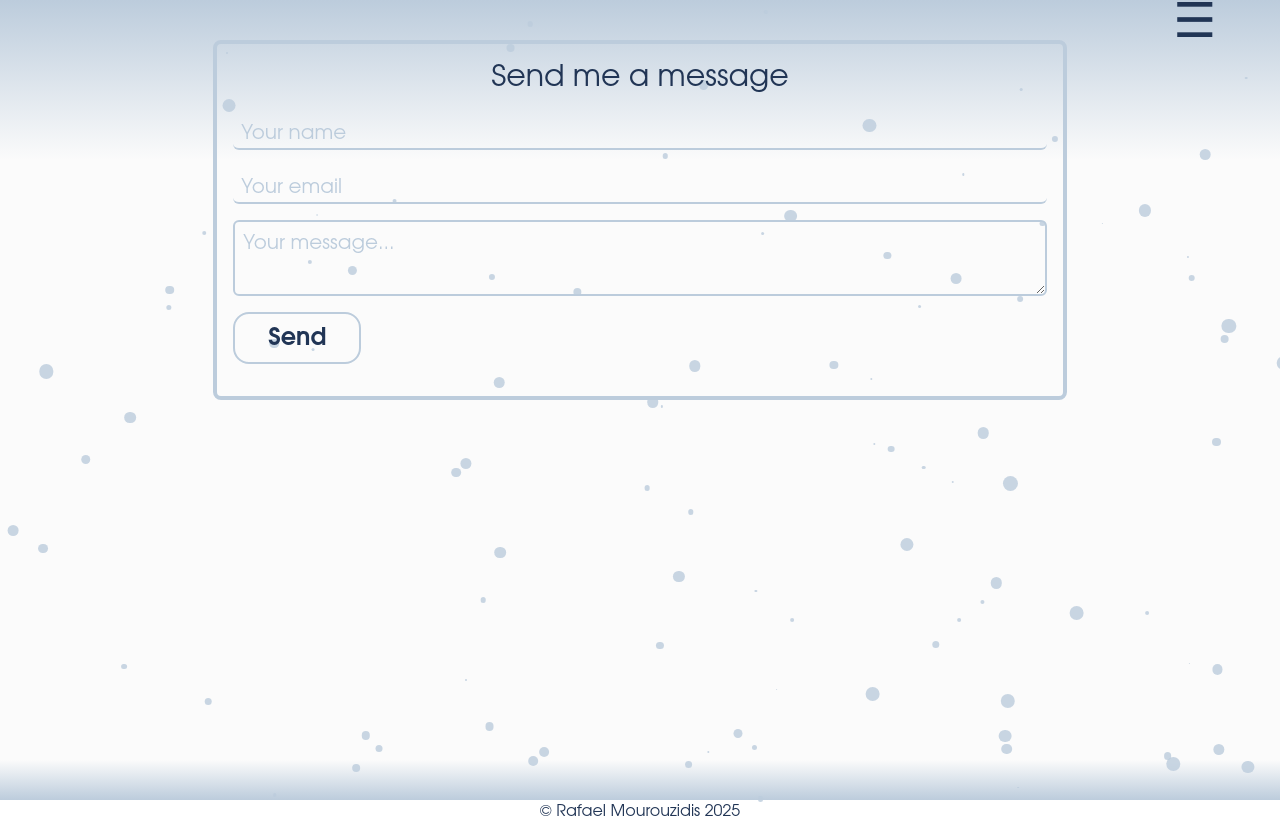
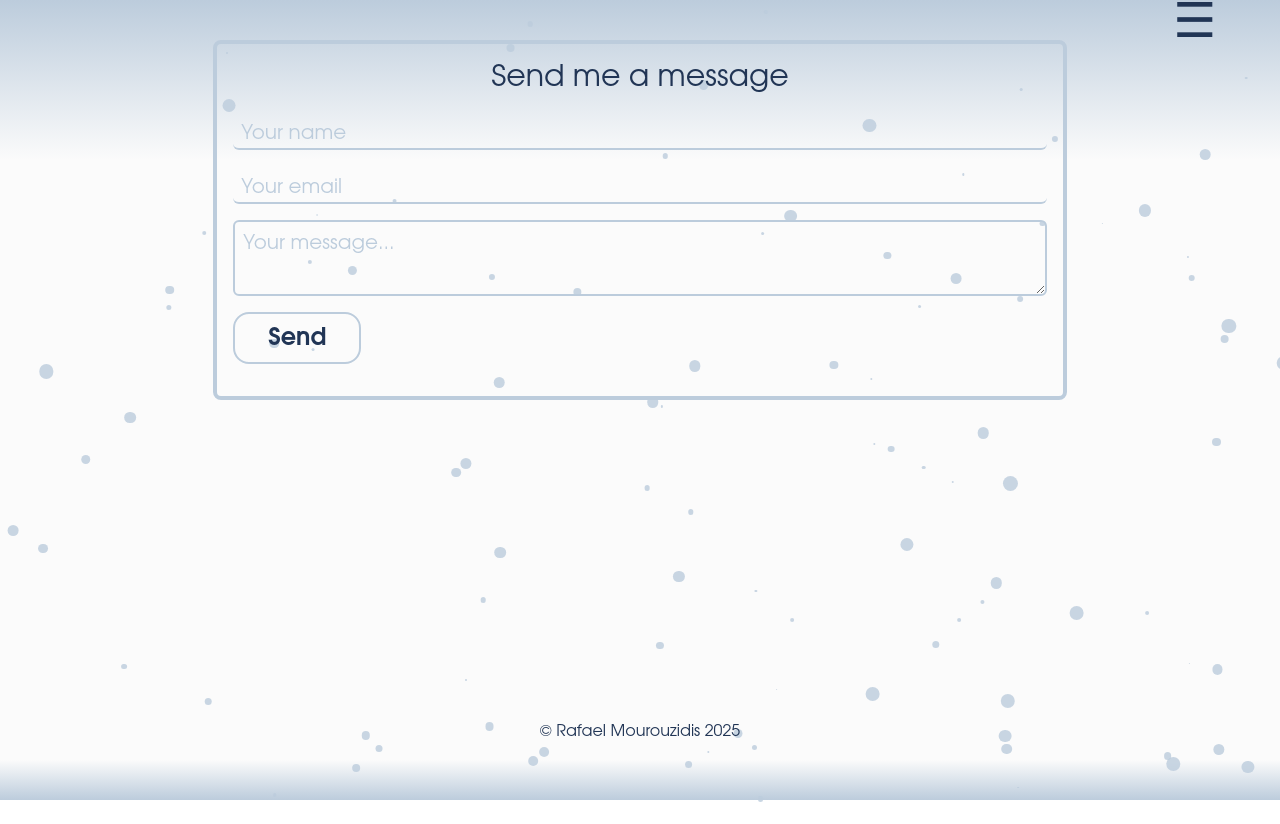
Before and after one commit to rafasmour/web-portfolio-2.0, a React (Vite) app: page /web-portfolio-2.0/contact in a window 1280 px wide. After the commit the page ends 800 px from the top, so only its background shows below. Built offline with nearby package versions, Linux system fonts and the light colour scheme.

Commit message:
ui fix on main container

```diff
--- a/src/Layout.tsx
+++ b/src/Layout.tsx
@@ -15,7 +15,7 @@ const Layout: React.FC = () => {
             <Features />
           </div>
           <div className="col-span-11 md:col-span-10 z-10">
-            <main className="w-full md:w-[80%] mx-auto h-[90%] z-10">
+            <main className="w-full md:w-[80%] mx-auto min-h-[80%] z-10">
               <Outlet />
             </main>
             <Footer />
--- a/src/Pages/Contact/Contact.tsx
+++ b/src/Pages/Contact/Contact.tsx
@@ -4,7 +4,7 @@ import ContactForm from '../../Components/Form/ContactForm';
 const Contact: React.FC = () => {
 
   return (
-    <div className="my-10 h-72">
+    <div className="my-10">
       <ContactForm />
     </div>
   );
```
Also changed, not shown: 1 other file (tests, documents, lock files or other folders).
